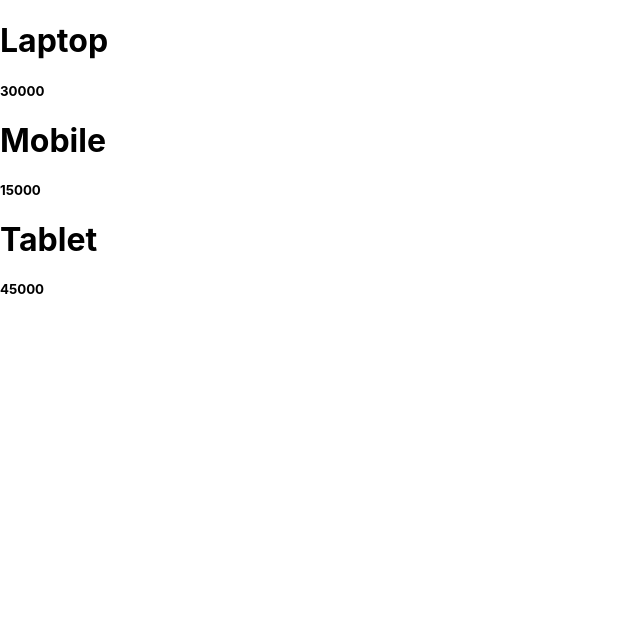
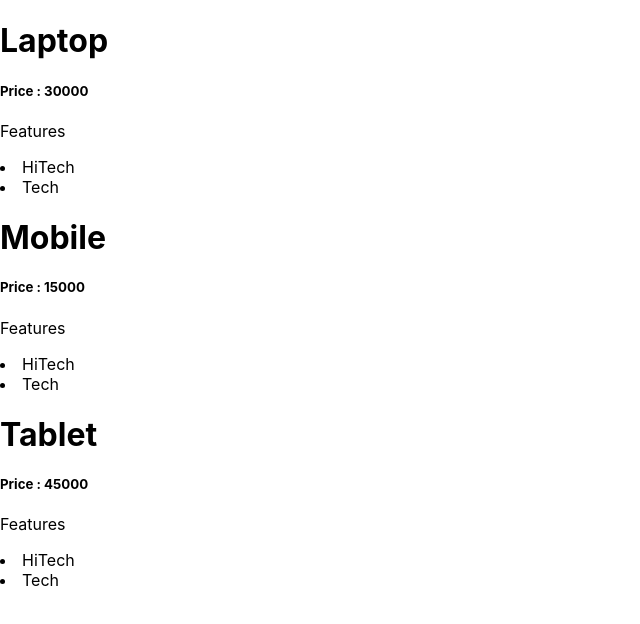
Before and after one commit to mayank-sharma-12/ReactJs-Practice, a React (Create React App) app: page / in a window 1280 px wide. Shown: the top 624 px of the page, without its empty margins (0-640 px from the left). Built offline with nearby package versions, Linux system fonts and the light colour scheme.

Commit message:
Successfully learned about Array Props and Rendering

```diff
--- a/src/component/Product.js
+++ b/src/component/Product.js
@@ -1,10 +1,13 @@
 import React from 'react'
 
-function Product({productTitle, productPrice}) {
+function Product({productTitle, productPrice, feature}) {
+    const options = feature.map((feature) => <li>{feature}</li>);
     return (
         <>
         <h1>{productTitle}</h1>
-        <h5>{productPrice}</h5>
+        <h5>Price : {productPrice}</h5>
+        <p>Features</p>
+        <p>{options}</p>
         </>
      );
 }
--- a/src/component/ProductsTab.js
+++ b/src/component/ProductsTab.js
@@ -2,11 +2,12 @@ import React from "react";
 import Product from "./Product";
 
 function ProductTab() {
+    const options = ["HiTech", "Tech"];
   return (
     <>
-      <Product productTitle='Laptop' productPrice={30000} />
-      <Product productTitle='Mobile' productPrice={15000} />
-      <Product productTitle='Tablet' productPrice={45000} />
+      <Product productTitle='Laptop' productPrice={30000} feature={options} />
+      <Product productTitle='Mobile' productPrice={15000} feature={options} />
+      <Product productTitle='Tablet' productPrice={45000} feature={options} />
     </>
   );
 }
```
Also changed, not shown: src/component/Test.js (deleted).
